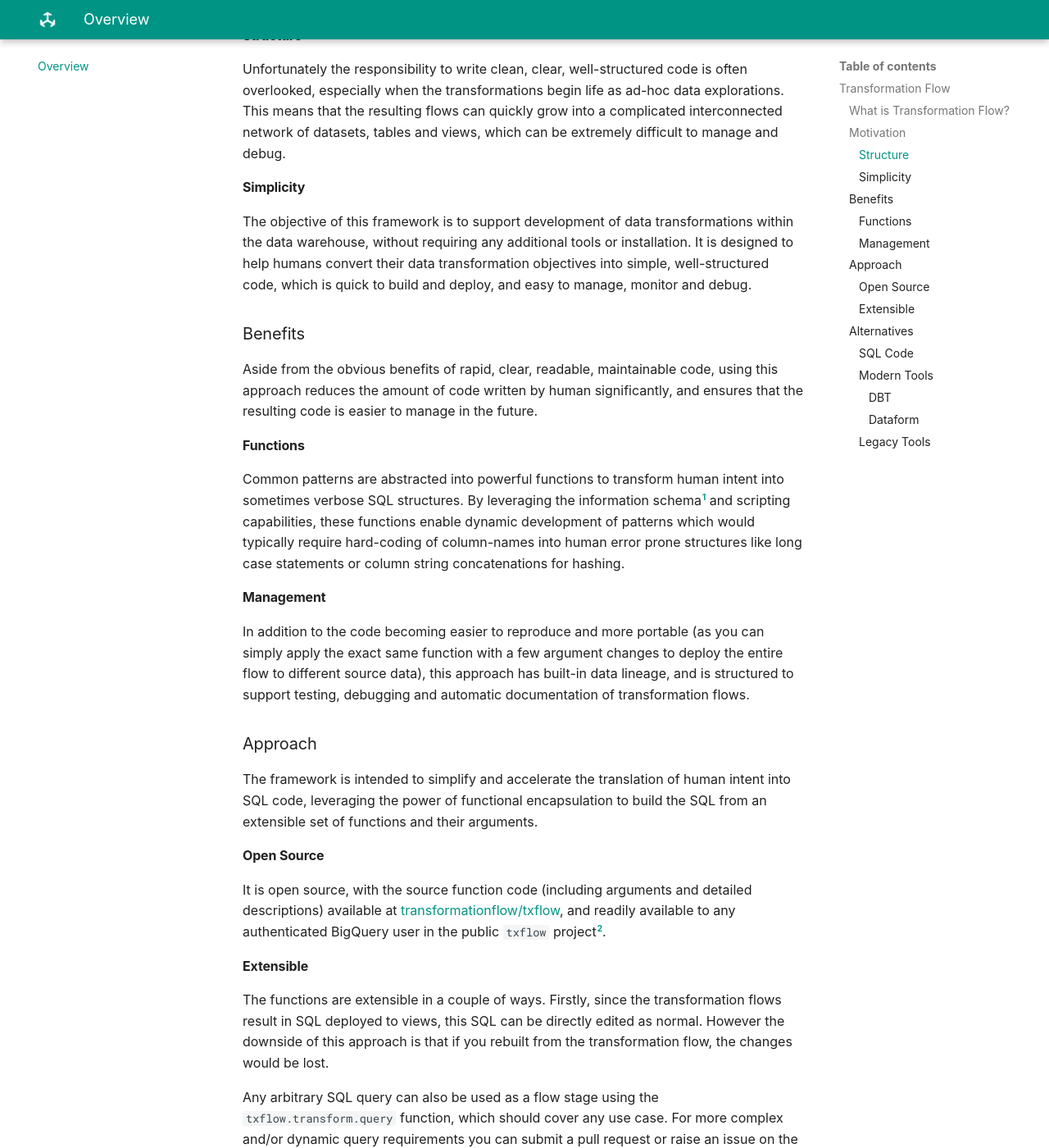
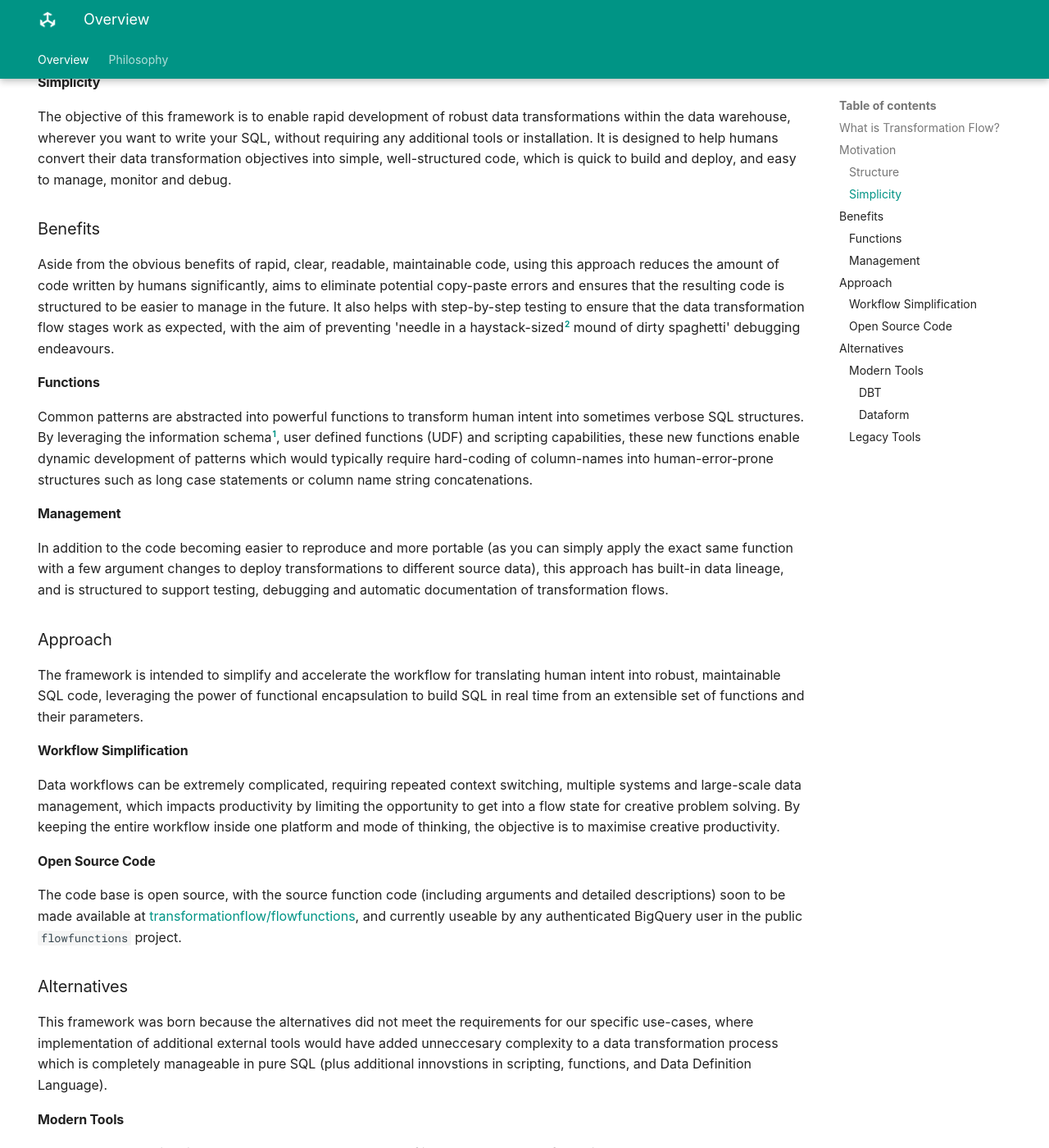
Before and after one commit to transformationflow/transformationflow.github.io, an MkDocs documentation site: the page built from docs/index.md, in a window 1280 px wide and 1400 px high, scrolled down 629 px. Shown: the whole window at 82% size. Built offline with MkDocs 1.6.1 and Material for MkDocs 9.7.7, drawn with Linux system fonts in a browser that asks for light colours; some web fonts are replaced; comment, search, counter and statistics services are not loaded; some of the changed text lies outside the part shown.

Commit message:
docs update

```diff
--- a/docs/index.md
+++ b/docs/index.md
@@ -1,4 +1,7 @@
-# Transformation Flow
+---
+hide:
+  - navigation
+---
 ## What is Transformation Flow?
 ---
 !!! tldr "Summary"
@@ -6,45 +9,40 @@
 ---
 
 ## Motivation
-The ability to build data transformations in SQL and have the results immediately available to downstream tools and consumers is a modern data superpower, but with great power comes great responsibility.
+The ability to build data transformations in SQL and have the results immediately available to downstream tools, models and consumers is a modern data superpower, but with great power comes great responsibility.
 
 ### Structure
-Unfortunately the responsibility to write clean, clear, well-structured code is often overlooked, especially when the transformations begin life as ad-hoc data explorations.  This means that the resulting flows can quickly grow into a complicated interconnected network of datasets, tables and views, which can be extremely difficult to manage and debug.
+Unfortunately the responsibility to write clean, clear, well-structured code is often overlooked, especially when the transformations begin life as ad-hoc data explorations.  This means that the resulting flows can quickly grow into complicated interconnected networks of datasets, tables and views, which can be extremely difficult to manage and debug.
 
 ### Simplicity
-The objective of this framework is to support development of data transformations within the data warehouse, without requiring any additional tools or installation. It is designed to help humans convert their data transformation objectives into simple, well-structured code, which is quick to build and deploy, and easy to manage, monitor and debug.
+The objective of this framework is to enable rapid development of robust data transformations within the data warehouse, wherever you want to write your SQL, without requiring any additional tools or installation. It is designed to help humans convert their data transformation objectives into simple, well-structured code, which is quick to build and deploy, and easy to manage, monitor and debug.
 
 ## Benefits
-Aside from the obvious benefits of rapid, clear, readable, maintainable code, using this approach reduces the amount of code written by human significantly, and ensures that the resulting code is easier to manage in the future.
+Aside from the obvious benefits of rapid, clear, readable, maintainable code, using this approach reduces the amount of code written by humans significantly, aims to eliminate potential copy-paste errors and ensures that the resulting code is structured to be easier to manage in the future.  It also helps with step-by-step testing to ensure that the data transformation flow stages work as expected, with the aim of preventing 'needle in a haystack-sized[^2] mound of dirty spaghetti' debugging endeavours.
 
 ### Functions
-Common patterns are abstracted into powerful functions to transform human intent into sometimes verbose SQL structures.  By leveraging the information schema[^1] and scripting capabilities, these functions enable dynamic development of patterns which would typically require hard-coding of column-names into human error prone structures like long case statements or column string concatenations for hashing.
+Common patterns are abstracted into powerful functions to transform human intent into sometimes verbose SQL structures.  By leveraging the information schema[^1], user defined functions (UDF) and scripting capabilities, these new functions enable dynamic development of patterns which would typically require hard-coding of column-names into human-error-prone structures such as long case statements or column name string concatenations.
 
 ### Management
-In addition to the code becoming easier to reproduce and more portable (as you can simply apply the exact same function with a few argument changes to deploy the entire flow to different source data), this approach has built-in data lineage, and is structured to support testing, debugging and automatic documentation of transformation flows.
+In addition to the code becoming easier to reproduce and more portable (as you can simply apply the exact same function with a few argument changes to deploy transformations to different source data), this approach has built-in data lineage, and is structured to support testing, debugging and automatic documentation of transformation flows.
 
 ## Approach
-The framework is intended to simplify and accelerate the translation of human intent into SQL code, leveraging the power of functional encapsulation to build the SQL from an extensible set of functions and their arguments.
+The framework is intended to simplify and accelerate the workflow for translating human intent into robust, maintainable SQL code, leveraging the power of functional encapsulation to build SQL in real time from an extensible set of functions and their parameters.
 
-### Open Source
-It is open source, with the source function code (including arguments and detailed descriptions) available at [transformationflow/txflow](https://github.com/transformationflow/txflow), and readily available to any authenticated BigQuery user in the public `txflow` project[^2].
+### Workflow Simplification
+Data workflows can be extremely complicated, requiring repeated context switching, multiple systems and large-scale data management, which impacts productivity by limiting the opportunity to get into a flow state for creative problem solving.  By keeping the entire workflow inside one platform and mode of thinking, the objective is to maximise creative productivity.
 
-### Extensible
-The functions are extensible in a couple of ways.  Firstly, since the transformation flows result in SQL deployed to views, this SQL can be directly edited as normal.  However the downside of this approach is that if you rebuilt from the transformation flow, the changes would be lost.
-
-Any arbitrary SQL query can also be used as a flow stage using the `txflow.transform.query` function, which should cover any use case. For more complex and/or dynamic query requirements you can submit a pull request or raise an issue on the [transformationflow/txflow](https://github.com/transformationflow/txflow) repo and this can be added to the function set.
+### Open Source Code
+The code base is open source, with the source function code (including arguments and detailed descriptions) soon to be made available at [transformationflow/flowfunctions](https://github.com/transformationflow/flowfunctions), and currently useable by any authenticated BigQuery user in the public `flowfunctions` project.
 
 ## Alternatives
-This framework was born because the alternatives did not meet the day-to-day requirements for our specific use-cases, where implementation of additional external tools would have added unneccesary complexity to the data transformation process.
-
-### SQL Code
-For simple transformations, there is no reason to not write the SQL code directly in a single common table expression based view.  The intention is that these views can be parsed into the `sql_blocks` structure to leverage data profiling and monitoring functions on arbitrary human-written code.
+This framework was born because the alternatives did not meet the requirements for our specific use-cases, where implementation of additional external tools would have added unneccesary complexity to a data transformation process which is completely manageable in pure SQL (plus additional innovstions in scripting, functions, and Data Definition Language).
 
 ### Modern Tools
-For more complex situations where hundreds or thousands of transformations need to be developed, deployed, orchestrated and managed, or collaboration is required across a large number of people or teams, then it might make more sense to use an external tool.
+For more complex situations where hundreds or thousands of interdependant transformations need to be developed, deployed, orchestrated and managed, or collaboration is required across a large number of people or teams, then it might make more sense to use an external tool.
 
 #### DBT
-[DBT](https://www.getdbt.com/) is the industry standard tool for data transformation, leveraging Jinja templating inside SQL to enable analytics engineers to model data and deploy/manage data transformations.
+[DBT](https://www.getdbt.com/) is the industry standard tool for data transformation, leveraging Jinja templating inside SQL to enable analytics engineers to model data and deploy/manage data transformations.  It is written in Python.
 
 #### Dataform
 [Dataform](https://dataform.co/) is a BigQuery-specific platform for transformation collaboration, using Javascript and SQLX (a templated SQL variant).
@@ -53,4 +51,4 @@ For more complex situations where hundreds or thousands of transformations need
 There are also a number of legacy tools in this space, however they are typically tailored towards the enterprise and come with complex sales processes and high licence fees.
 
 [^1]: the various [INFORMATION_SCHEMA](https://cloud.google.com/bigquery/docs/information-schema-intro) views contain metadata about datasets, columns, tables, views and other assets
-[^2]: `txflow` is an abbreviation for `transformationflow`
+[^2]: in this context 'haystack-sized' is of course completely subjective, however in the data world I will spuriously define this as multi-gigabyte
--- a/mkdocs.yml
+++ b/mkdocs.yml
@@ -17,12 +17,15 @@ theme:
   features:
     - navigation.tracking
     - navigation.tabs
+    - navigation.tabs.sticky
     - navigation.top
 
 nav:
   - Overview: 'index.md'
   - Philosophy: 'the-zen-of-sql.md'
-  - Functions: 'overview-functions.md'
+  # - How to Write SQL: 'how-to-write-sql.md'
+  # - Workflow: 'workflow.md'
+  # - Functions: 'overview-functions.md'
   # - Getting Started: 'getting-started.md'
 
 markdown_extensions:
@@ -44,6 +47,6 @@ extra_javascript:
   - javascripts/tables.js
 
 plugins:
-  - git-revision-date
+  # - git-revision-date
 
 copyright: Copyright &copy; 2021 Transformationflow OÜ (16248096), Estonia
```
Also changed, not shown: docs/getting-started.md (+0 -2 lines), docs/how-to-write-sql.md (added, +21 -0 lines), docs/simple-modern-data-stack.md (added, +2 -0 lines), docs/the-zen-of-sql.md (+8 -3 lines), docs/workflow.md (added, +4 -0 lines), 3 other files.
